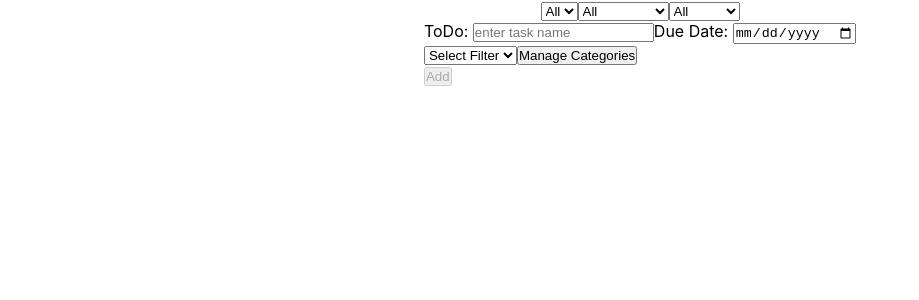
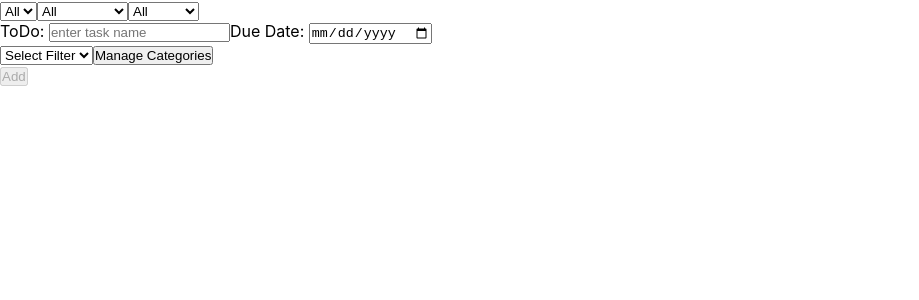
Before and after one commit to taanyaaharidassprasad06/productivity-app, a React (Create React App) app: page / in a window 1280 px wide. Shown: the top 300 px of the page, without its empty margins (0-919 px from the left). Built offline with nearby package versions, Linux system fonts and the light colour scheme.

Commit message:
added comments

```diff
--- a/src/components/TaskEdit.js
+++ b/src/components/TaskEdit.js
@@ -7,6 +7,7 @@ function TaskEdit( { task, onSave } ) {
     const [date, setDate] = useState(task.due);
     const [category, setCategory] = useState(task.category);
 
+    // User clicks "Done" button in TaskEdit --> collect updated values --> pass them back to Task --> Task updates task in TaskContext
     const handleSave = () => {
         const updates = { name, due: date, category };
         onSave(updates);
--- a/src/components/TaskList.js
+++ b/src/components/TaskList.js
@@ -7,6 +7,7 @@ import AddModal from "./AddModal";
 import TaskForm from "./TaskForm";
 
 function TaskList() {
+    // Get tasks and categories from context
     const { todos } = useTasks();
     const { categories } = useCategories();
 
@@ -26,7 +27,7 @@ function TaskList() {
         })
 
     return (
-        <div className="task-container">
+        <div>
             <div>
                 <select value={categoryFilter} onChange={(e) => setCategoryFilter(e.target.value)}>
                     <option value="">All</option>
```
Also changed, not shown: src/components/Task.js (+10 -0 lines).
